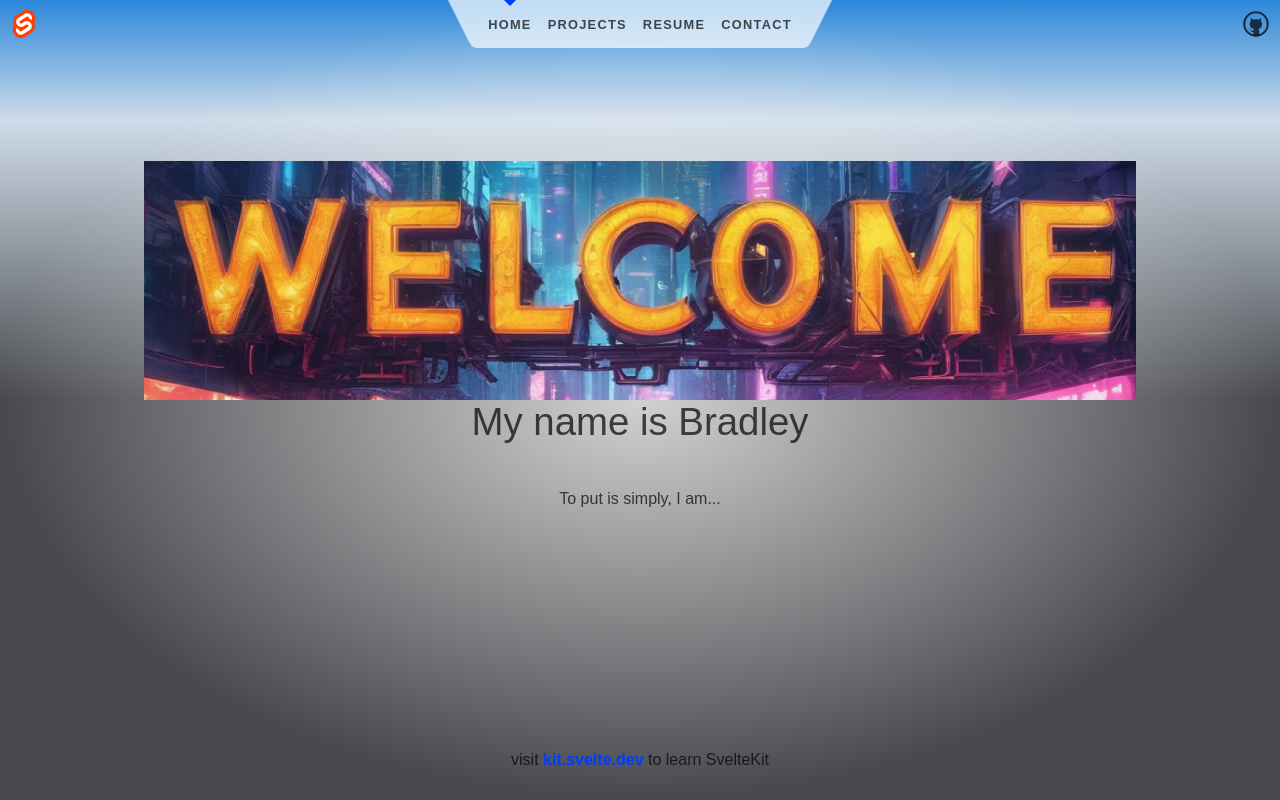
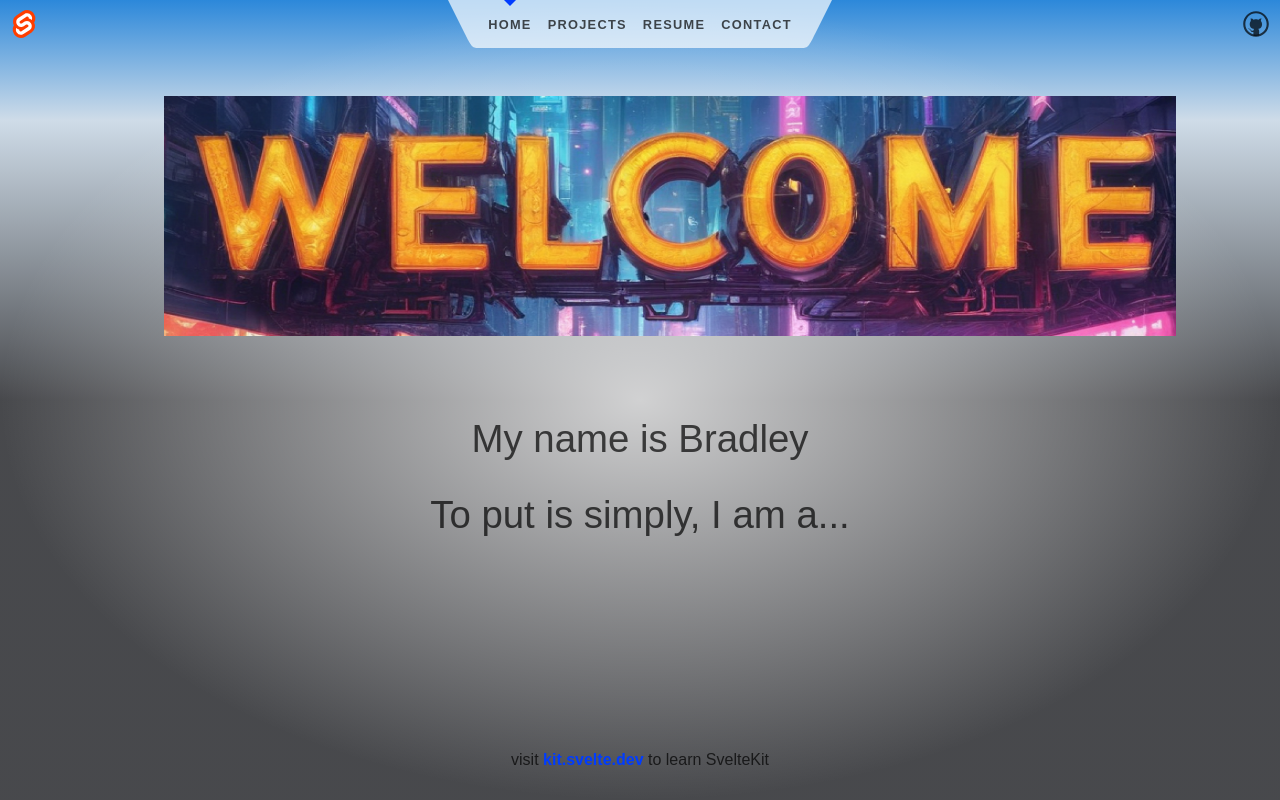
Before and after one commit to ClothAtTheFair/PersonalPortfolio2.0, a SvelteKit app: page / in a window 1280 px wide. Built offline with nearby package versions, Linux system fonts and the light colour scheme.

Commit message:
Fixes issue with welcome image bouncing due to typewriter effect

```diff
--- a/src/routes/+page.svelte
+++ b/src/routes/+page.svelte
@@ -33,12 +33,17 @@
 			</picture>
 		</span>
 
+	</h1>
+
+	<br>
+
+	<h1>
 		My name is Bradley
 	</h1>
 
-	<h2>
-		To put is simply, I am...
-	</h2>
+	<h1>
+		To put is simply, I am a...
+	</h1>
 
 	{#key i}
 	<p in:typewriter={{ speed: 10}}>
@@ -49,7 +54,7 @@
 
 <style>
 	section {
-		display: flex;
+		display: block;
 		flex-direction: column;
 		justify-content: center;
 		align-items: center;
@@ -65,7 +70,7 @@
 		position: relative;
 		width: 100%;
 		height: 0;
-		padding: 0 0 calc(100% * 495 / 2048) 0;
+		padding: 0 0 calc(100% * 495 / 2048) 2%;
 	}
 
 	.welcome img {
```
